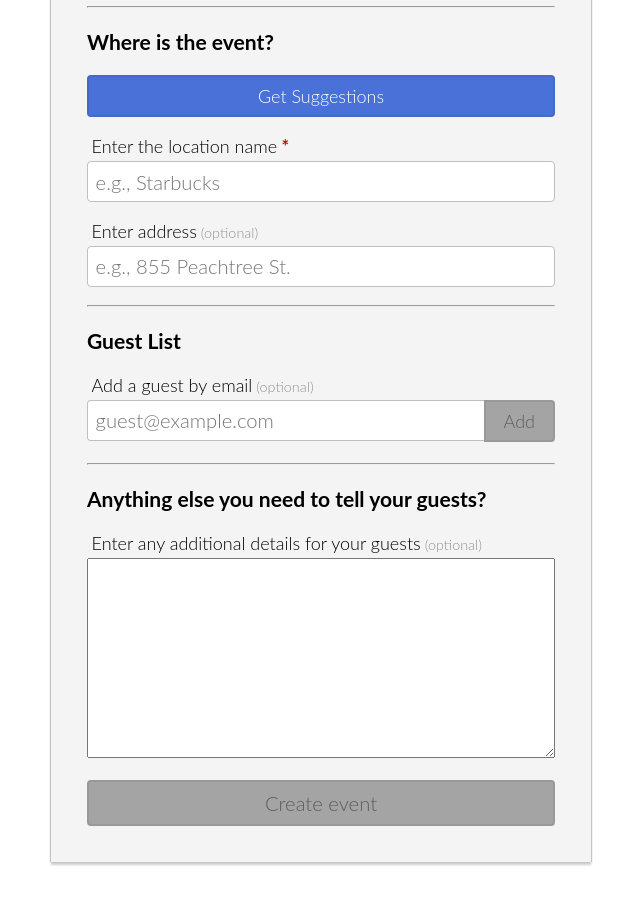
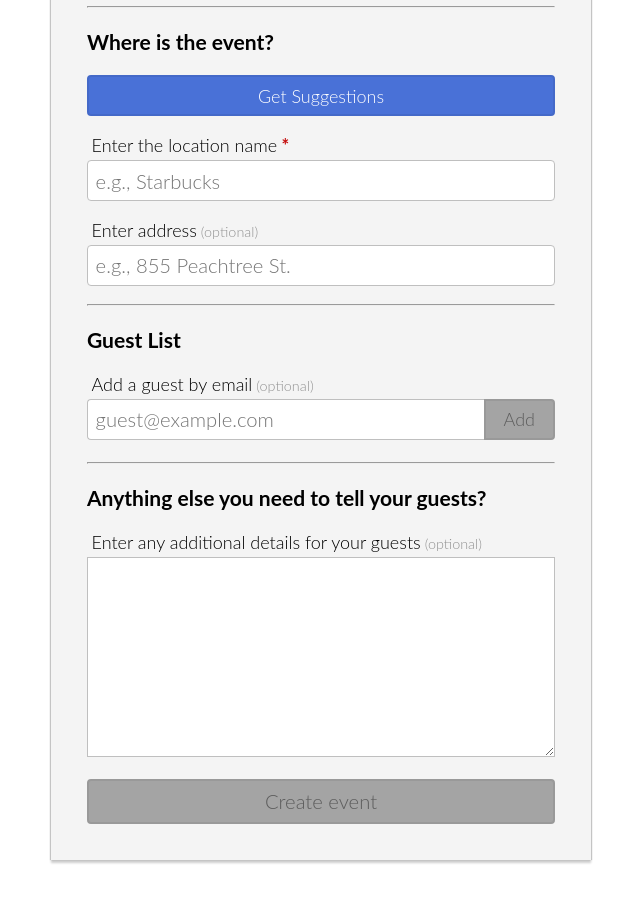
Before and after one commit to 6stringbeliever/evntr-mobile, a website: page dev/createevent.html in a window 1280 px wide. Shown: the part 866-1770 px from the top of the page, without its empty margins (319-959 px from the left). Drawn offline with nearby package versions, Linux system fonts and the light colour scheme; files that its build step writes are made by us from their sources.

Commit message:
fix: Fix compound input button being 1px off

```diff
--- a/dev/scss/_forms.scss
+++ b/dev/scss/_forms.scss
@@ -1,12 +1,13 @@
-input {
+input,
+textarea {
   font-size: 1.125em;
   padding: 0.375em;
+  border: 1px solid #bfbfbf;
 }
 
 input,
 button,
 a.btn {
-  border: 1px solid #bfbfbf;
   border-radius: 4px;
 }
 
@@ -173,7 +174,7 @@ a.btn {
 }
 
 .btn {
-  padding: 0.45em 1em;
+  padding: 0.425em 1em;
   outline: none;
   &:disabled {
     @include button-style(#5d5d5d, #a4a4a4);
```
